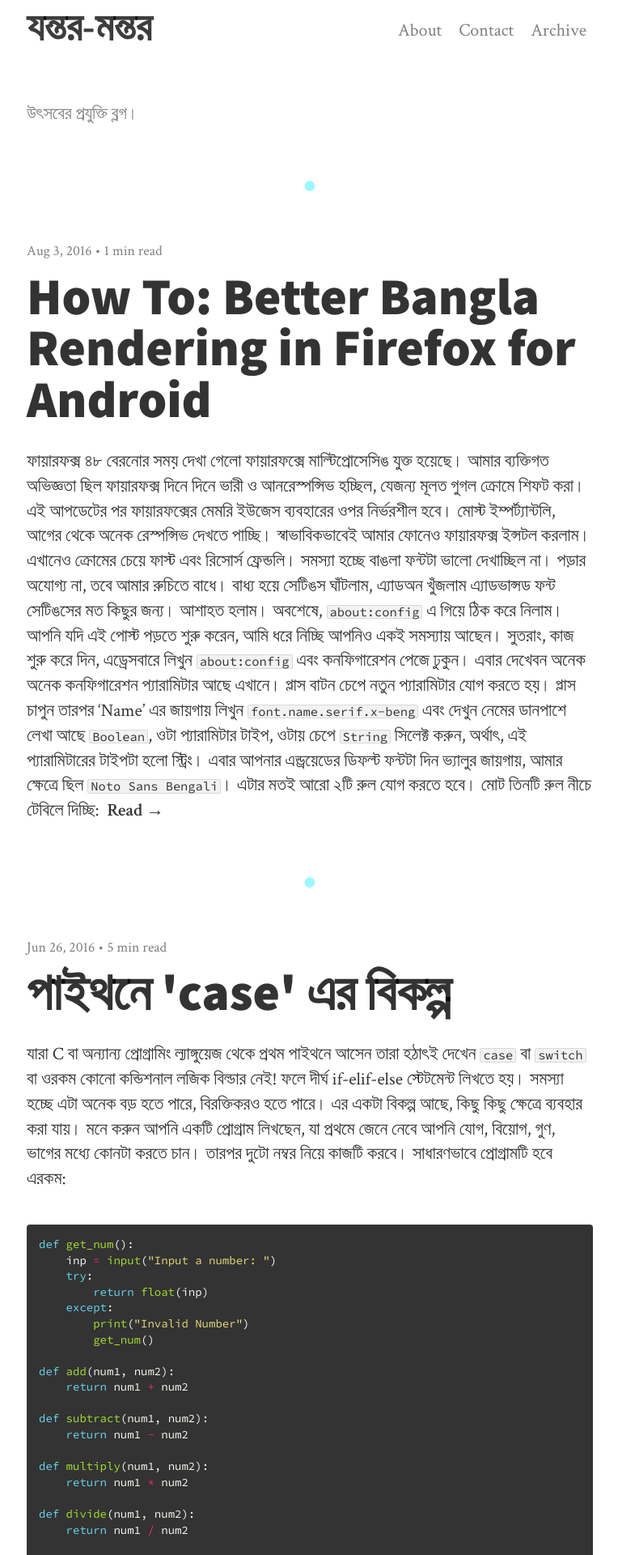
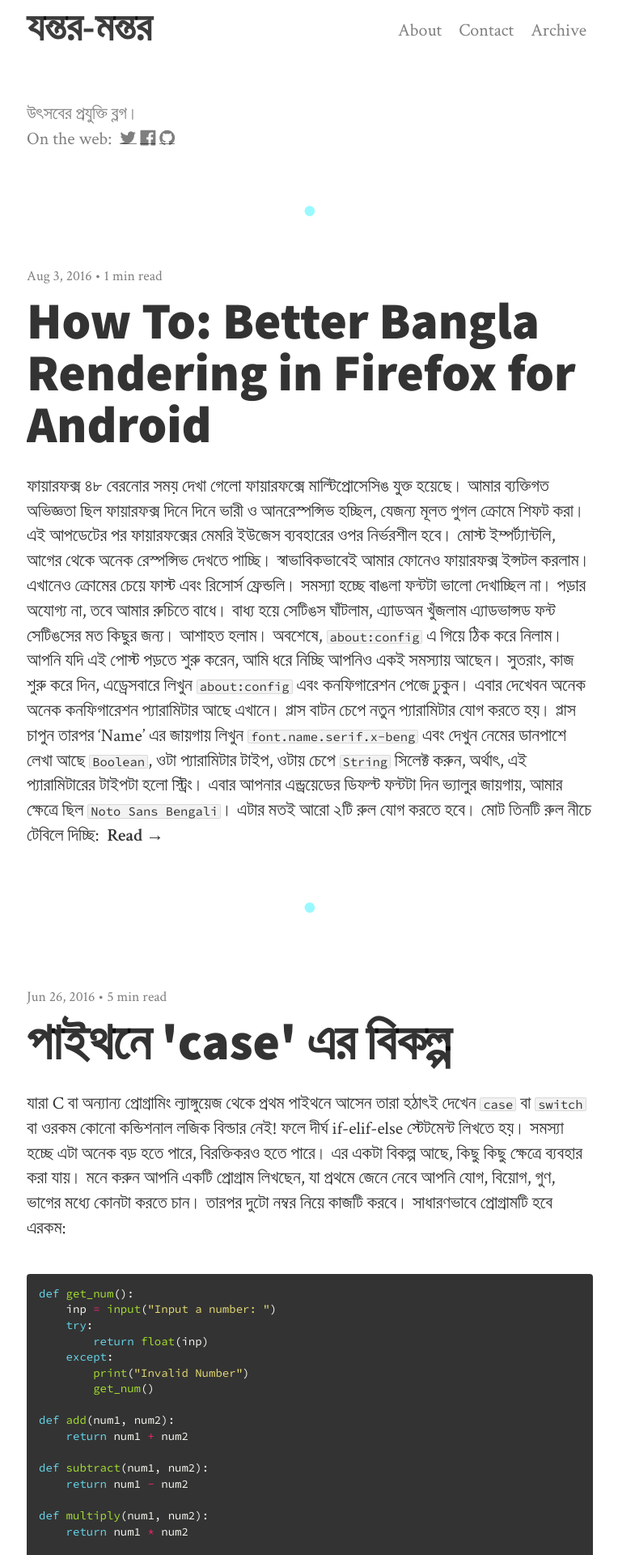
Before and after one commit to uroybd/tech, a Jekyll site: the page built from index.html, in a window 1280 px wide. Shown: the top 1920 px of the page at 81% size, without its empty margins (257-1021 px from the left). Built offline with Jekyll 4.4.1, drawn with Linux system fonts in a browser that asks for light colours; nearby versions of some CDN libraries; some web fonts are replaced; the list of posts is cut into pages by our own code; some of the changed text lies outside the part shown.

Commit message:
changer [master]

```diff
--- a/_config.yml
+++ b/_config.yml
@@ -35,11 +35,11 @@ lang: en
 # If you want to show the subtitle anywhere else than the front page, use
 # {% include subtitle.html %} to include it anywhere you want.
 show-subtitle: true
-display-social-icons: false
+display-social-icons: true
 # If you want social links to open in a new tab, set this as true
 social-icons-open-newtab: true
 
-footer-text: This is the footer.<br><a href="http://steinvc.github.io/holo-alfa/">Holo Alfa</a> Jekyll theme crafted by <a href="http://steinvc.github.io/holo-alfa/">Stijn</a>.
+footer-text: © ২০১৭ যন্তর-মন্তর। সর্বসত্ব সংরক্ষিত।.<br><a href="http://steinvc.github.io/holo-alfa/">Holo Alfa</a> Jekyll theme crafted by <a href="http://steinvc.github.io/holo-alfa/">Stijn</a>.
 
 # Preferably 64px in height. Leave empty = disable.
 # logo-image: /img/logo.png
@@ -80,7 +80,7 @@ paginate: 3
 display-next-prev-post: false
 
 # Leave empty if you don't want comments on post pages.
-#disqus-shortname: "yantar-mantar"
+disqus-shortname: "yantar-mantar"
 
 
 ################
--- a/css/style.css
+++ b/css/style.css
@@ -311,6 +311,7 @@ nav {
 }
 article {
   margin-top: 30px;
+  overflow-x: scroll;
 }
 article::after,
 header::after {
```
Also changed, not shown: android-chrome-192x192.png, apple-touch-icon.png, favicon-32x32.png, favicon-96x96.png, img/og-image.jpg, img/og-image.png (added), mstile-310x310.png.
